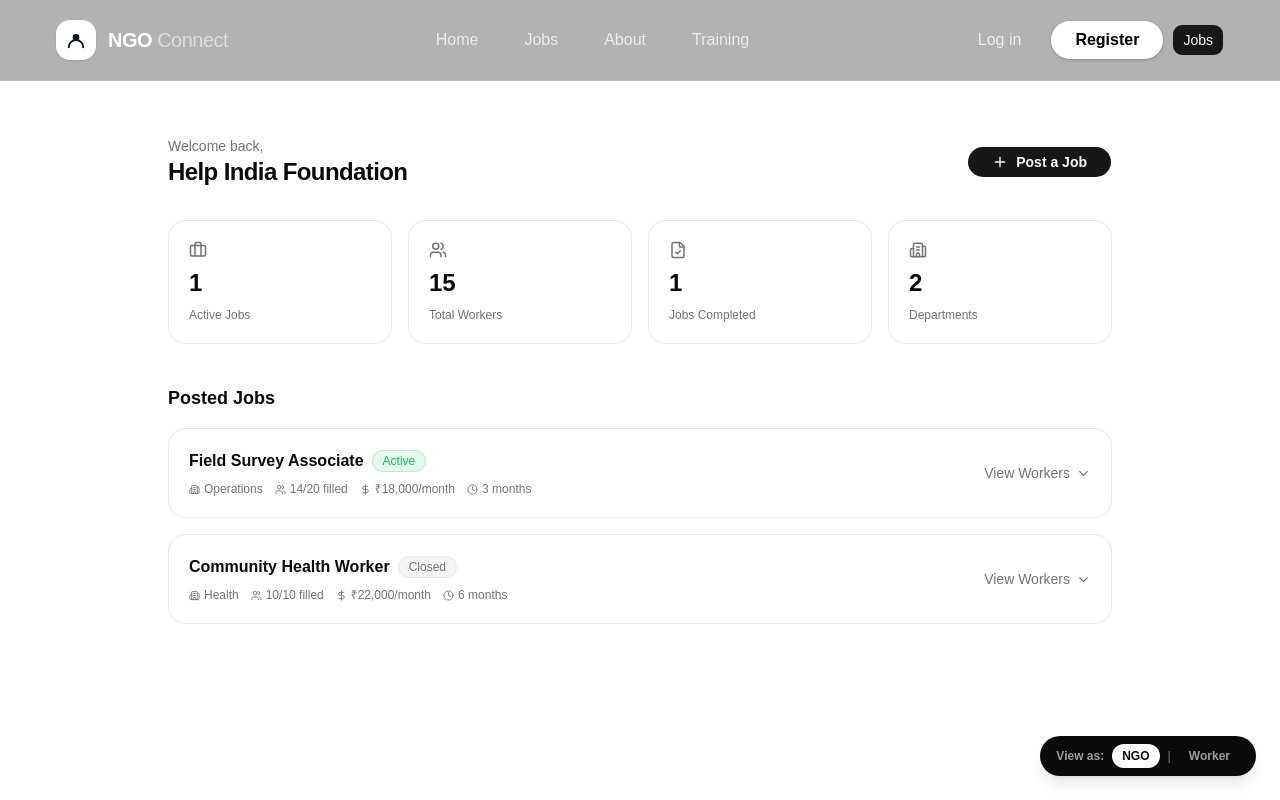
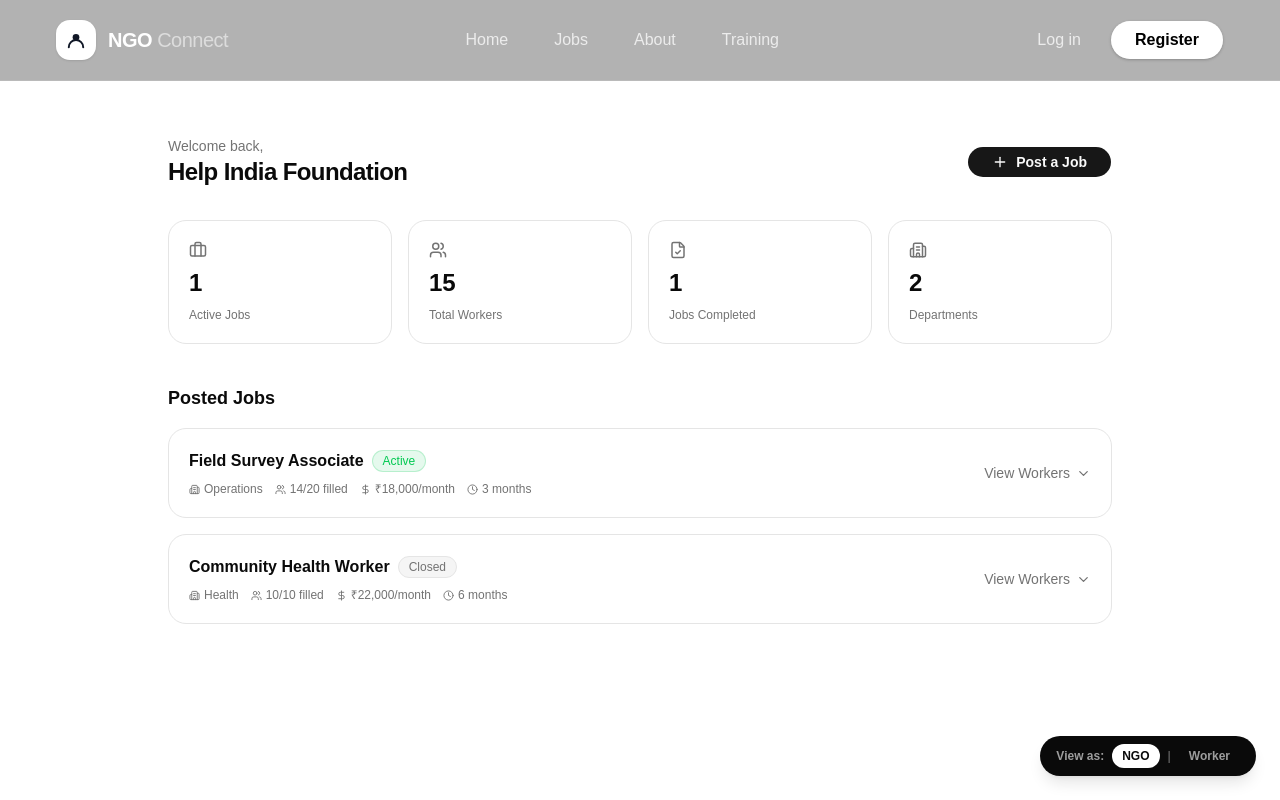
Before and after one commit to IshanMukherjee6/NGO, a React (Vite) app: page /dashboard in a window 1280 px wide. Built offline with nearby package versions, Linux system fonts and the light colour scheme.

Commit message:
New Divide

```diff
--- a/src/App.tsx
+++ b/src/App.tsx
@@ -14,6 +14,7 @@ import Login from "./pages/Login"
 import Dashboard from "./pages/Dashboard"
 
 import Jobs from "./pages/Jobs"
+
 const slides = [
   {
     image: "https://images.unsplash.com/photo-1488521787991-ed7bbaae773c?w=1600&q=80",
--- a/src/components/Navbar.tsx
+++ b/src/components/Navbar.tsx
@@ -52,9 +52,6 @@ export default function Navbar() {
                 >
                     Register
                 </Button>
-                <Button onClick={() => navigate("/jobs")}>
-                    Jobs
-                </Button>
             </div>
 
             {/* Mobile hamburger */}
```
